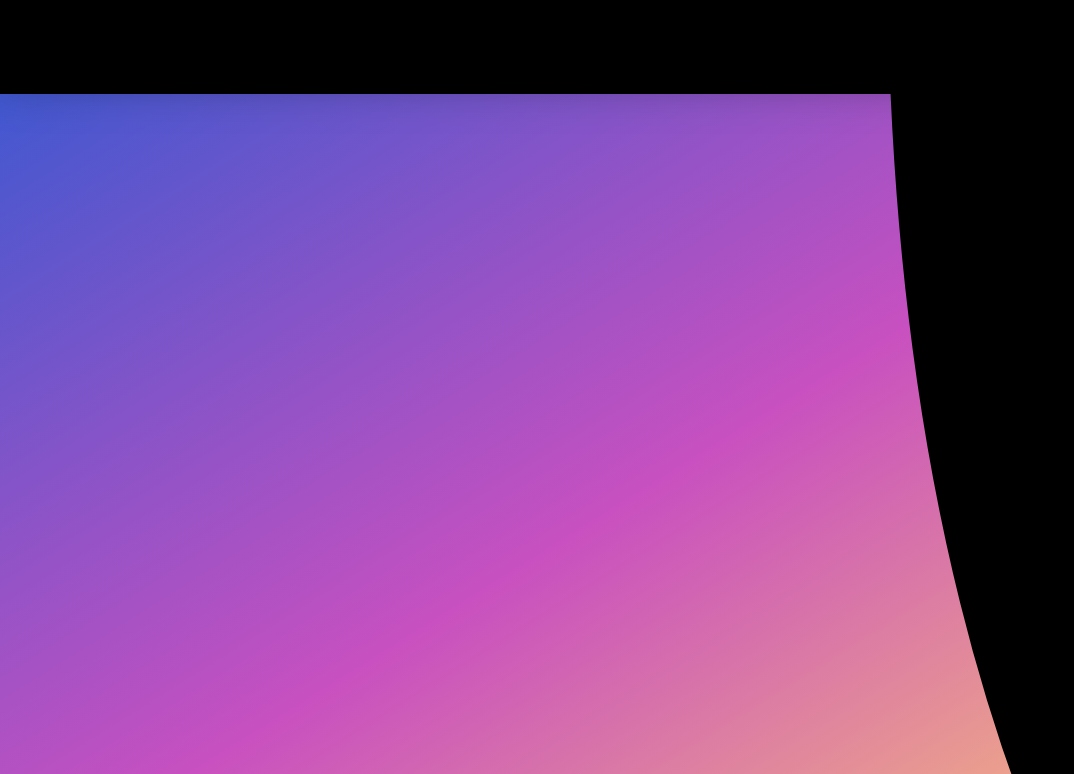
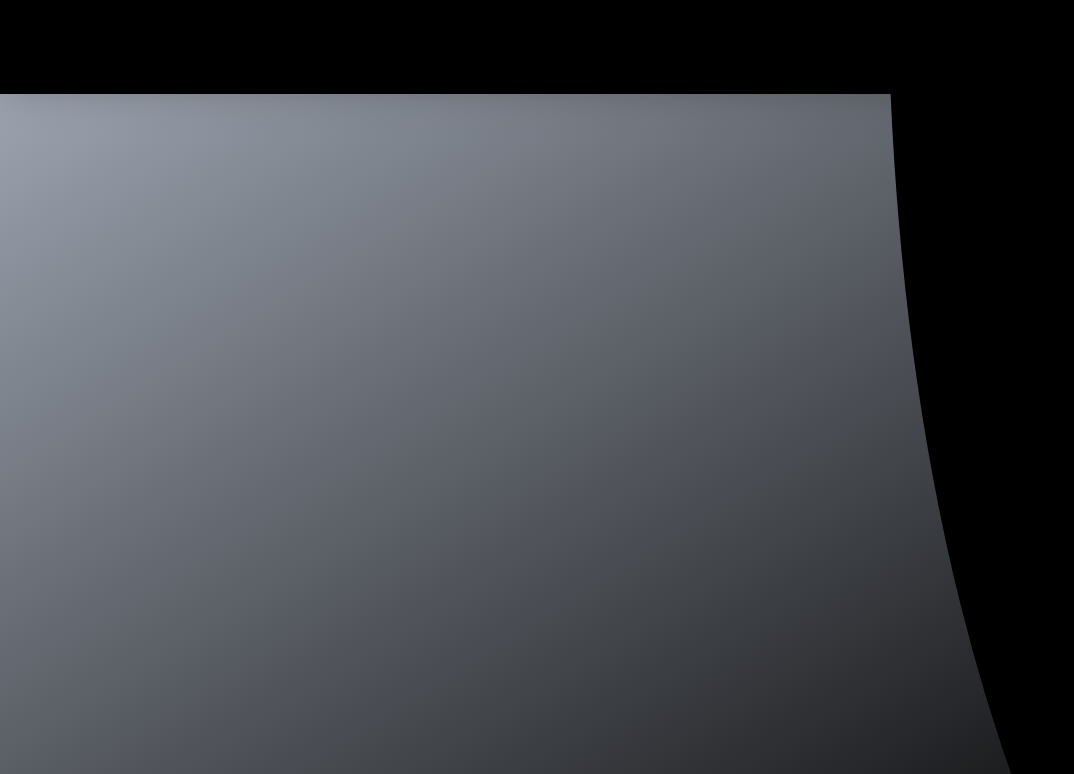
Before and after one commit to mitra9917/port_gravity, a Next.js app: page / in a window 1280 px wide. Shown: the part 3706-4480 px from the top of the page, without its empty margins (0-1074 px from the left). Built offline with nearby package versions, Linux system fonts and the light colour scheme.

Commit message:
gradient fixed for discover

```diff
--- a/src/components/animation/TextMask.tsx
+++ b/src/components/animation/TextMask.tsx
@@ -59,7 +59,7 @@ export function TextMask({ text, backgroundContent }: TextMaskProps) {
                 <div className="absolute inset-0 z-0 flex items-center justify-center opacity-100">
                     {backgroundContent || (
                         // A highly vibrant, premium Apple-like gradient perfectly contrasting monotonic black
-                        <div className="absolute inset-0 bg-gradient-to-br from-[#4158D0] via-[#C850C0] to-[#FFCC70]" />
+                        <div className="absolute inset-0 bg-gradient-to-br from-gray-400 to-gray-350" />
                     )}
                 </div>
 
```
